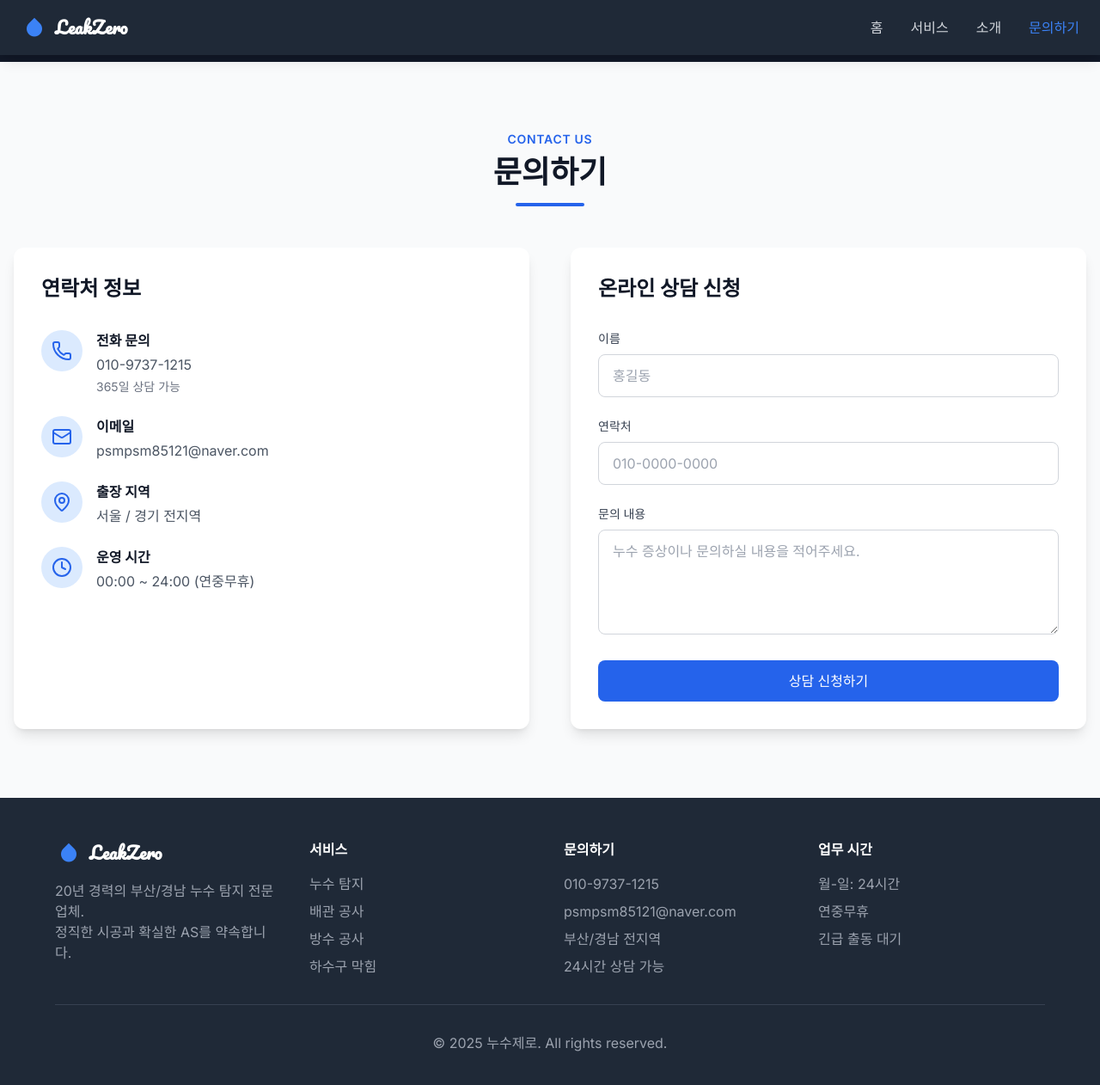
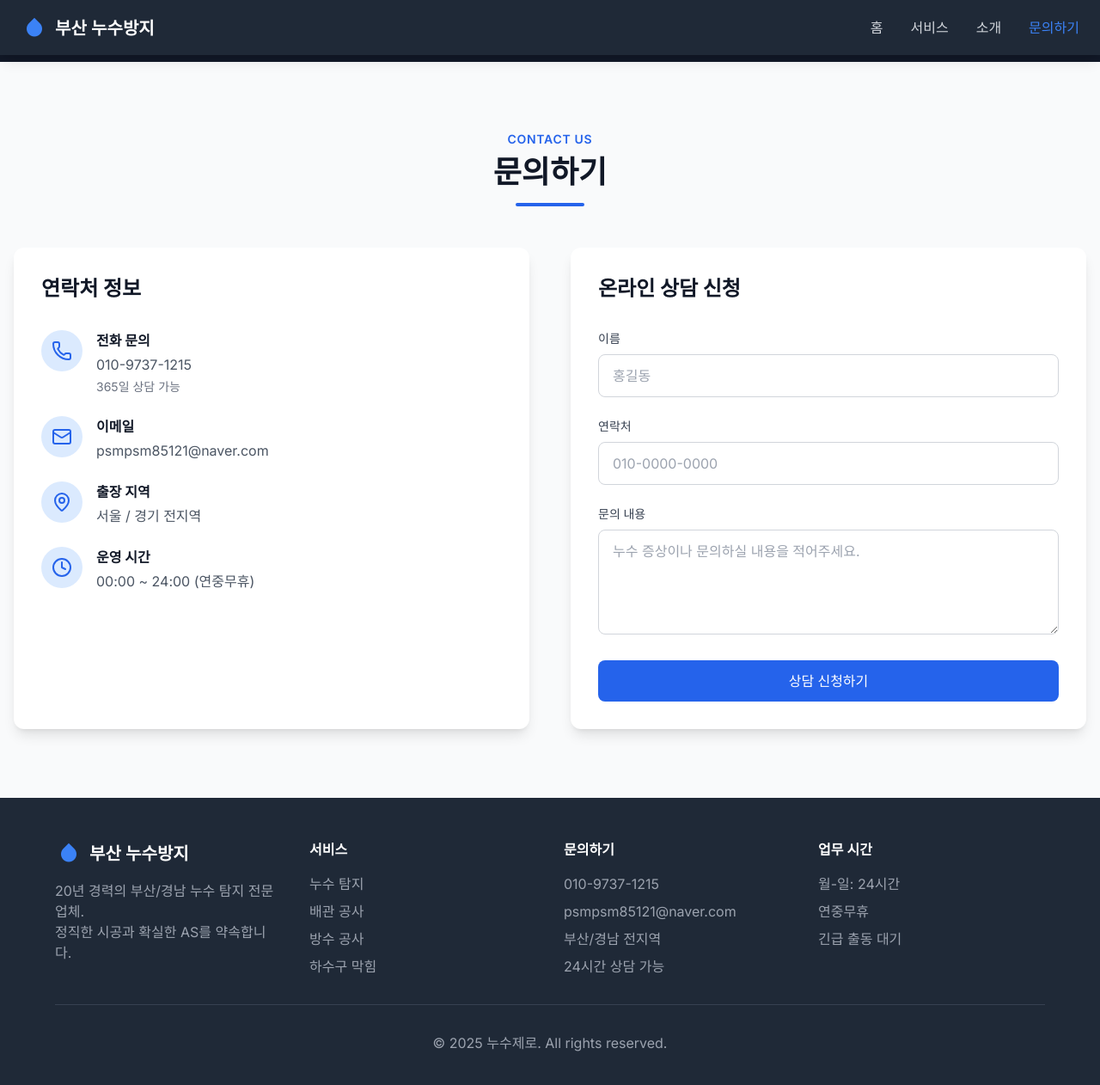
Before and after one commit to hamudo271/nusu, a React (Vite) app: page /nusu/contact in a window 1280 px wide. Shown: the top 1262 px of the page at 86% size. Built offline with nearby package versions, Linux system fonts and the light colour scheme; a web font is replaced by a local one.

Commit message:
Change site title to Busan Leak Prevention

```diff
--- a/index.html
+++ b/index.html
@@ -14,7 +14,7 @@
       rel="stylesheet"
     />
     <meta name="viewport" content="width=device-width, initial-scale=1.0" />
-    <title>누수제로 - 부산/경남 누수탐지 및 공사 전문</title>
+    <title>부산 누수방지 - 부산/경남 누수탐지 및 공사 전문</title>
   </head>
   <body>
     <div id="root"></div>
--- a/src/components/Layout/Footer.jsx
+++ b/src/components/Layout/Footer.jsx
@@ -11,7 +11,7 @@ const Footer = () => {
               <div className="w-8 h-8 flex items-center justify-center">
                 <i className="ri-drop-fill text-blue-500 text-2xl"></i>
               </div>
-              <span className="text-xl font-bold" style={{fontFamily: 'Pacifico, serif'}}>LeakZero</span>
+              <span className="text-xl font-bold" style={{fontFamily: 'Pacifico, serif'}}>부산 누수방지</span>
             </div>
             <p className="text-gray-400">
               20년 경력의 부산/경남 누수 탐지 전문 업체.<br/>
--- a/src/components/Layout/Header.jsx
+++ b/src/components/Layout/Header.jsx
@@ -25,7 +25,7 @@ const Header = () => {
             className="text-xl font-bold text-white"
             style={{ fontFamily: "Pacifico, serif" }}
           >
-            LeakZero
+            부산 누수방지
           </span>
         </Link>
         <nav className="hidden md:flex space-x-8">
```
